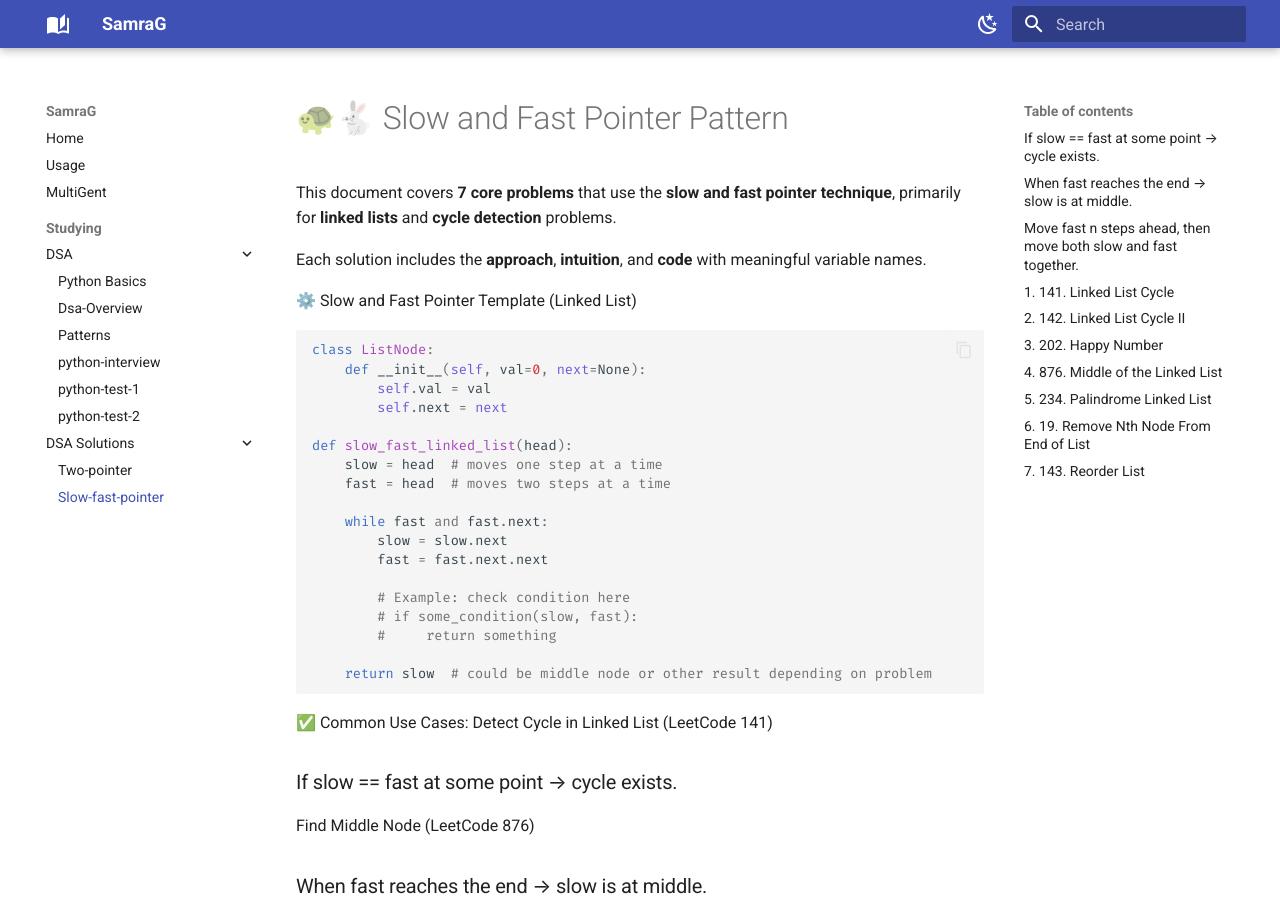
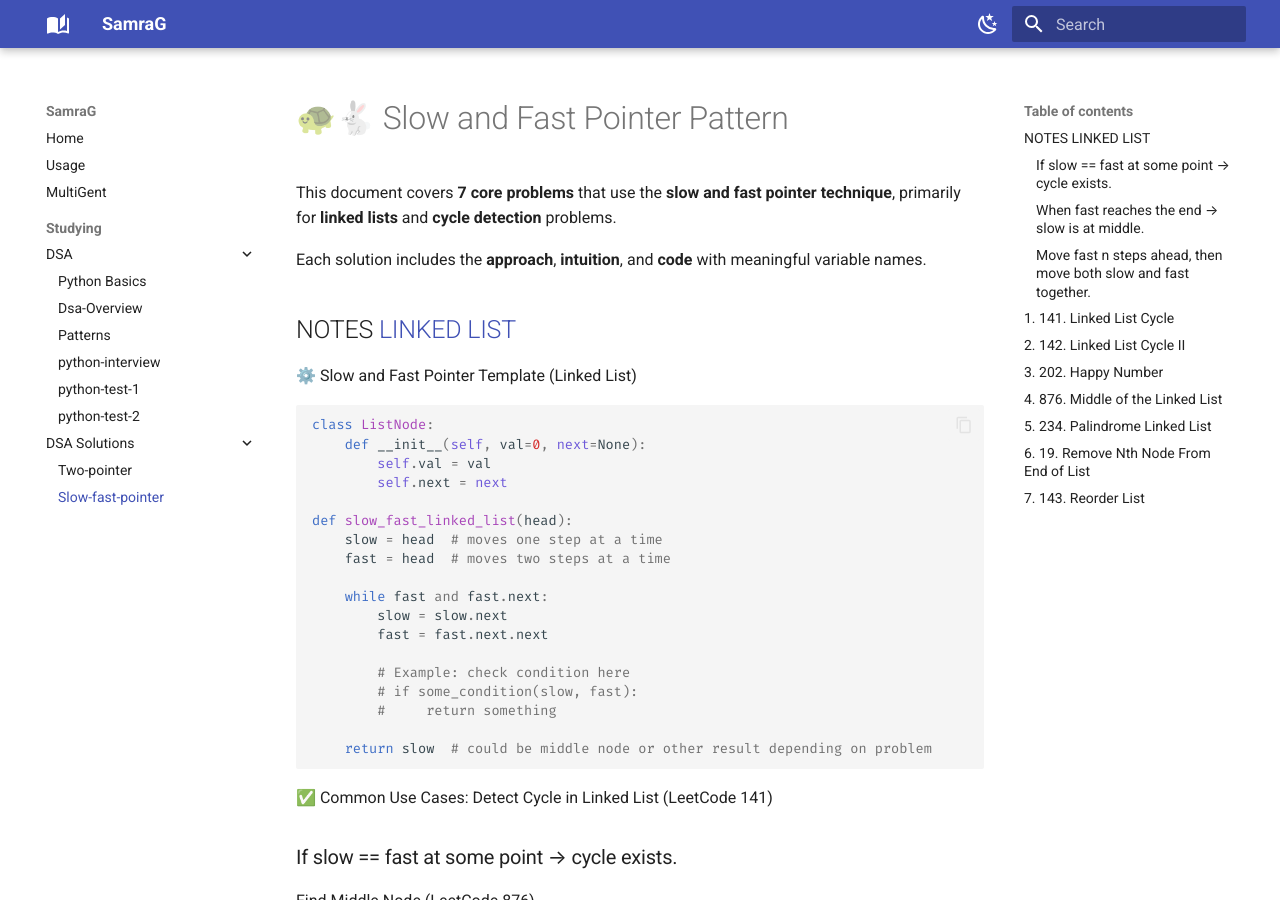
Before and after one commit to Sam2636/sam-agents, an MkDocs documentation site: the page built from docs/slow&fast-pointer.md, in a window 1280 px wide and 900 px high. Built offline with MkDocs 1.6.1 and Material for MkDocs 9.7.7, drawn with Linux system fonts in a browser that asks for light colours.

Commit message:
adding chnges in slow and fast pointers

````diff
--- a/docs/slow&fast-pointer.md
+++ b/docs/slow&fast-pointer.md
@@ -3,6 +3,7 @@
 This document covers **7 core problems** that use the **slow and fast pointer technique**, primarily for **linked lists** and **cycle detection** problems.
 
 Each solution includes the **approach**, **intuition**, and **code** with meaningful variable names.
+## NOTES [LINKED LIST](https://www.tutorialspoint.com/data_structures_algorithms/linked_list_algorithms.htm)
 
 ⚙️ Slow and Fast Pointer Template (Linked List)
 ```python
````
